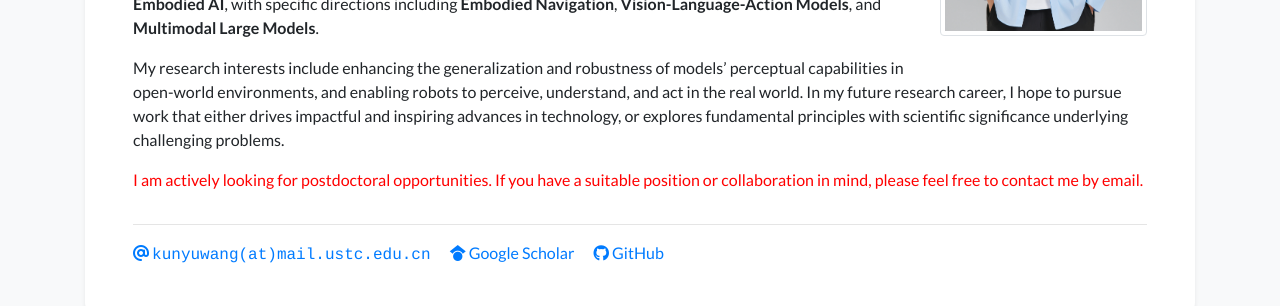
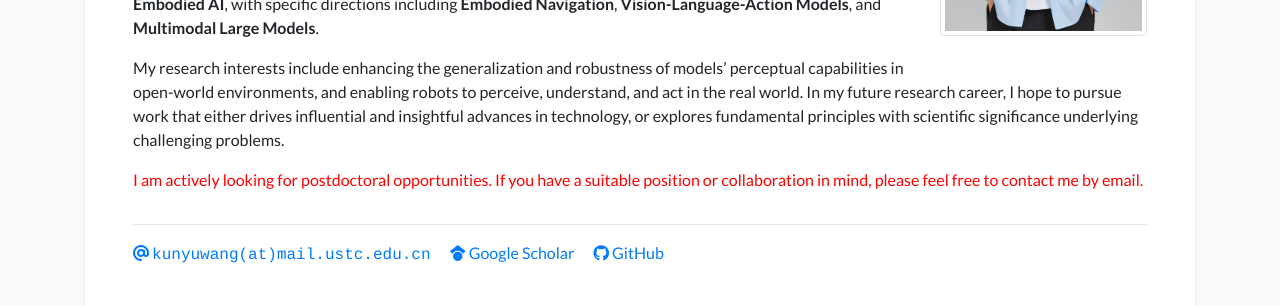
Before and after one commit to wangkunyu241/wangkunyu241.github.io, a Jekyll site: the page built from index.html, in a window 1280 px wide and 900 px high. Shown: the part 392-698 px from the top of the window. Built offline with Jekyll 4.4.1, drawn with Linux system fonts in a browser that asks for light colours; nearby versions of some CDN libraries; a style sheet for code colours, icons or effects is not loaded.

Commit message:
Update profile.yml

```diff
--- a/_data/profile.yml
+++ b/_data/profile.yml
@@ -28,7 +28,7 @@ short_bio: >-
   My Ph.D. research mainly focuses on <b>Machine Learning</b>, with specific directions including <b>Domain Generalization</b>, <b>Test-time Adaptation</b>, and <b>Continual Learning</b>. During my internship, my research focuses on <b>Embodied AI</b>, with specific directions including <b>Embodied Navigation</b>, <b>Vision-Language-Action Models</b>, and <b>Multimodal Large Models</b>.
   </p>
   <p>
-  My research interests include enhancing the generalization and robustness of models’ perceptual capabilities in open-world environments, and enabling robots to perceive, understand, and act in the real world. In my future research career, I hope to pursue work that either drives impactful and inspiring advances in technology, or explores fundamental principles with scientific significance underlying challenging problems.
+  My research interests include enhancing the generalization and robustness of models’ perceptual capabilities in open-world environments, and enabling robots to perceive, understand, and act in the real world. In my future research career, I hope to pursue work that either drives influential and insightful advances in technology, or explores fundamental principles with scientific significance underlying challenging problems.
   </p>
   <p>
   <span style="color: red;">I am actively looking for postdoctoral opportunities. If you have a suitable position or collaboration in mind, please feel free to contact me by email.</span>
```
